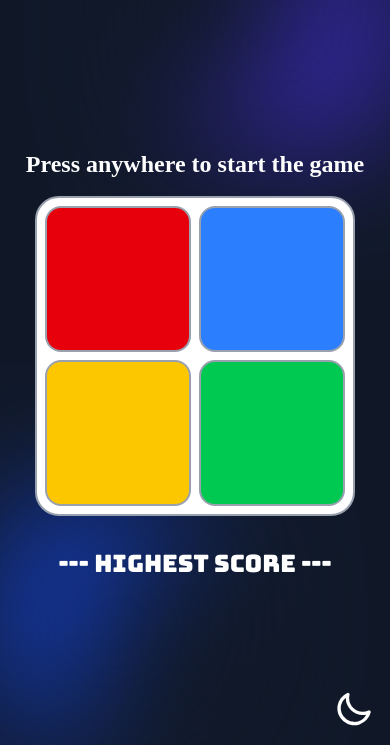
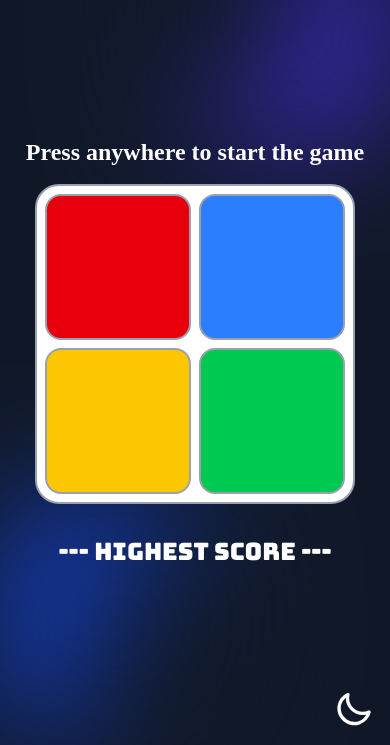
Before and after one commit to soumyodas001/Simon-Says-Game, a plain HTML site: page index.html in a window 390 px wide. Shown: the part 99-844 px from the top of the page. Drawn offline with Linux system fonts and the light colour scheme; a web font is replaced by a local one.

Commit message:
All Bugs fixed

```diff
--- a/index.html
+++ b/index.html
@@ -12,15 +12,17 @@
     <link rel="stylesheet" href="https://cdnjs.cloudflare.com/ajax/libs/font-awesome/7.3.0/css/all.min.css" integrity="sha512-ApSLB1Pd3/bZN8fWB/RG9YhN/7bd9Hkf3AGaE2mPfebjrxagjuBtx2GcgdqIlJkUzwylBo61r9Xa9NmgBI0swA==" crossorigin="anonymous" referrerpolicy="no-referrer" />
   </head>
   <body class="font-serif ease-in-out select-none text-black dark:transition dark:ease-in-out dark:text-white dark:bg-gray-900 ">
-    <div class="h-screen min-h-140 w-screen fixed top-0 left-0">
-      <div class="z-0 bgShapeClass bg-cyan-300 dark:bg-blue-700 bottom-0 left-0 animate-[spin_20s_linear_infinite]">
+    <!-- background -->
+    <div class="z-0 h-screen w-screen fixed top-0 left-0">
+      <div class="bgShapeClass bg-cyan-300 dark:bg-blue-700 bottom-0 left-0 animate-[spin_20s_linear_infinite]">
         <div class="bgInnerShapeClass dark:bg-gray-900 bottom-[40%] left-0 animate-[spin_15s_linear_infinite]"></div>
       </div>
-      <div class="z-0 bgShapeClass bg-pink-300 dark:bg-indigo-700 top-0 right-0 animate-[spin_20s_linear_infinite]">
+      <div class="bgShapeClass bg-pink-300 dark:bg-indigo-700 top-0 right-0 animate-[spin_20s_linear_infinite]">
         <div class="bgInnerShapeClass dark:bg-gray-900 top-[40%] right-0 animate-[spin_15s_linear_infinite]"></div>
       </div>
-      <div id="redflash" class="z-10 h-full w-full relative flex justify-center items-center">
-        <div class="h-full w-full flex flex-col items-center">
+    </div>
+    <!-- main -->
+    <div id="redflash" class="z-10 relative h-screen min-h-154 w-full flex flex-col justify-center items-center">
       <div class="flex justify-center items-center h-25 w-full">
         <h1 class="text-center font-[Monoton] whitespace-pre h-full pt-9 max-sm:text-3xl max-md:text-4xl max-lg:text-5xl lg:text-5xl">SIMON    SAYS    GAME</h1>
       </div>
@@ -33,13 +35,11 @@
           <div id="yellow" class="yellow btn"></div>
           <div id="green" class="green btn"></div>
         </div>
-            <p id="maxScore" class="text-center mt-8 mb-8 font-[Bungee] max-sm:text-2xl max-md:text-3xl max-lg:text-4xl lg:text-4xl">--- Highest Score ---</p>
-          </div>
-        </div>
+        <p id="maxScore" class="text-center mt-8 sm:mb-8 max-sm:mb-14 font-[Bungee] max-sm:text-2xl max-md:text-3xl max-lg:text-4xl lg:text-4xl">--- Highest Score ---</p>
       </div>
     </div>
     <!-- dark mode Switch -->
-    <div class="fixed size-10 sm:right-9 sm:top-9 max-sm:bottom-4 max-sm:right-4 ">
+    <div class="z-10 fixed size-10 sm:right-9 sm:top-9 max-sm:bottom-4 max-sm:right-4 ">
       <input id="check" class="size-full hidden" type="checkbox" checked="checked">
       <!-- sun icon -->
       <label for="check" id="sun" class="size-full absolute visible dark:invisible">
```
Also changed, not shown: output.css. Lines whose indentation alone changed are shown as unchanged.
